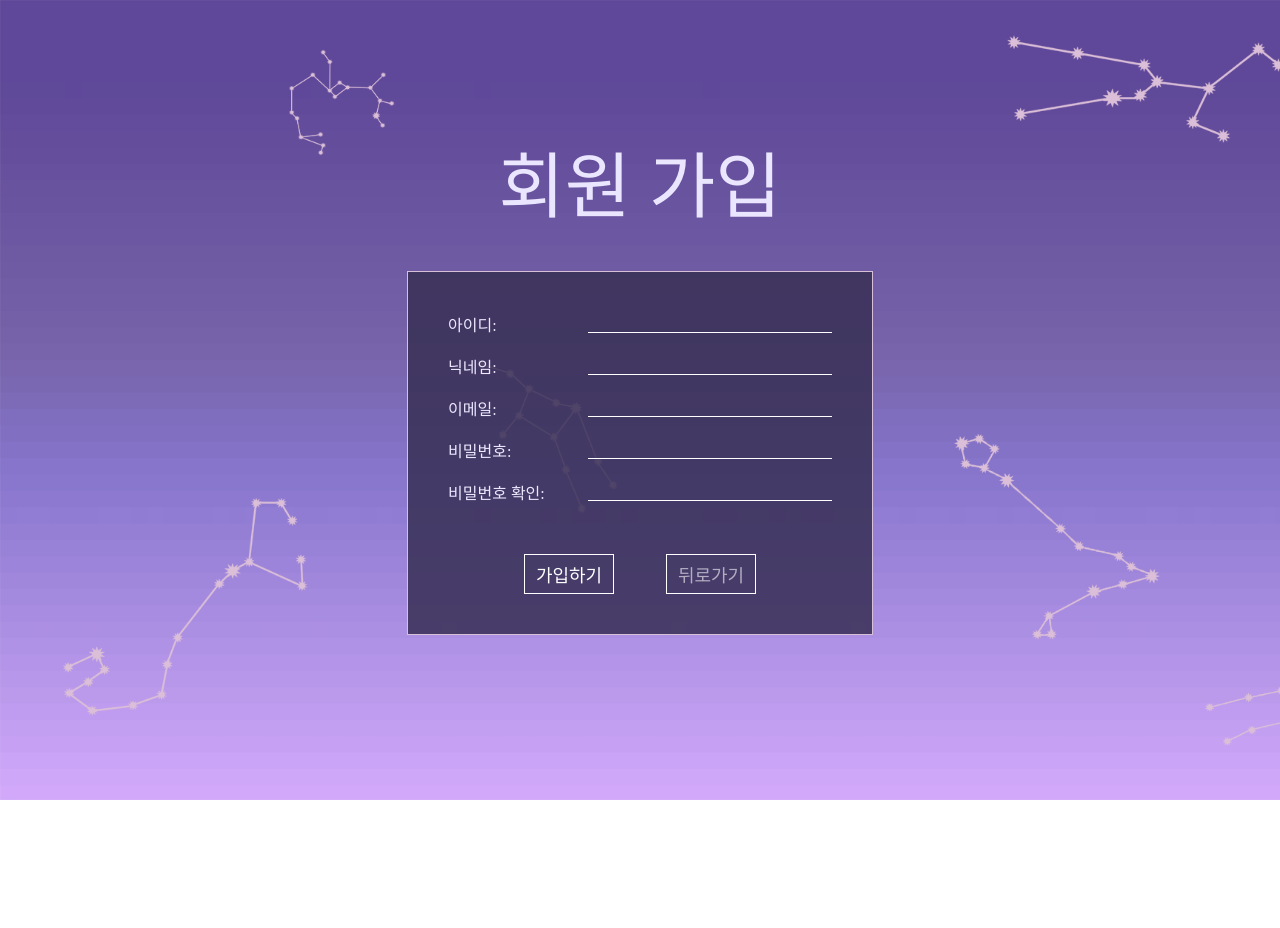
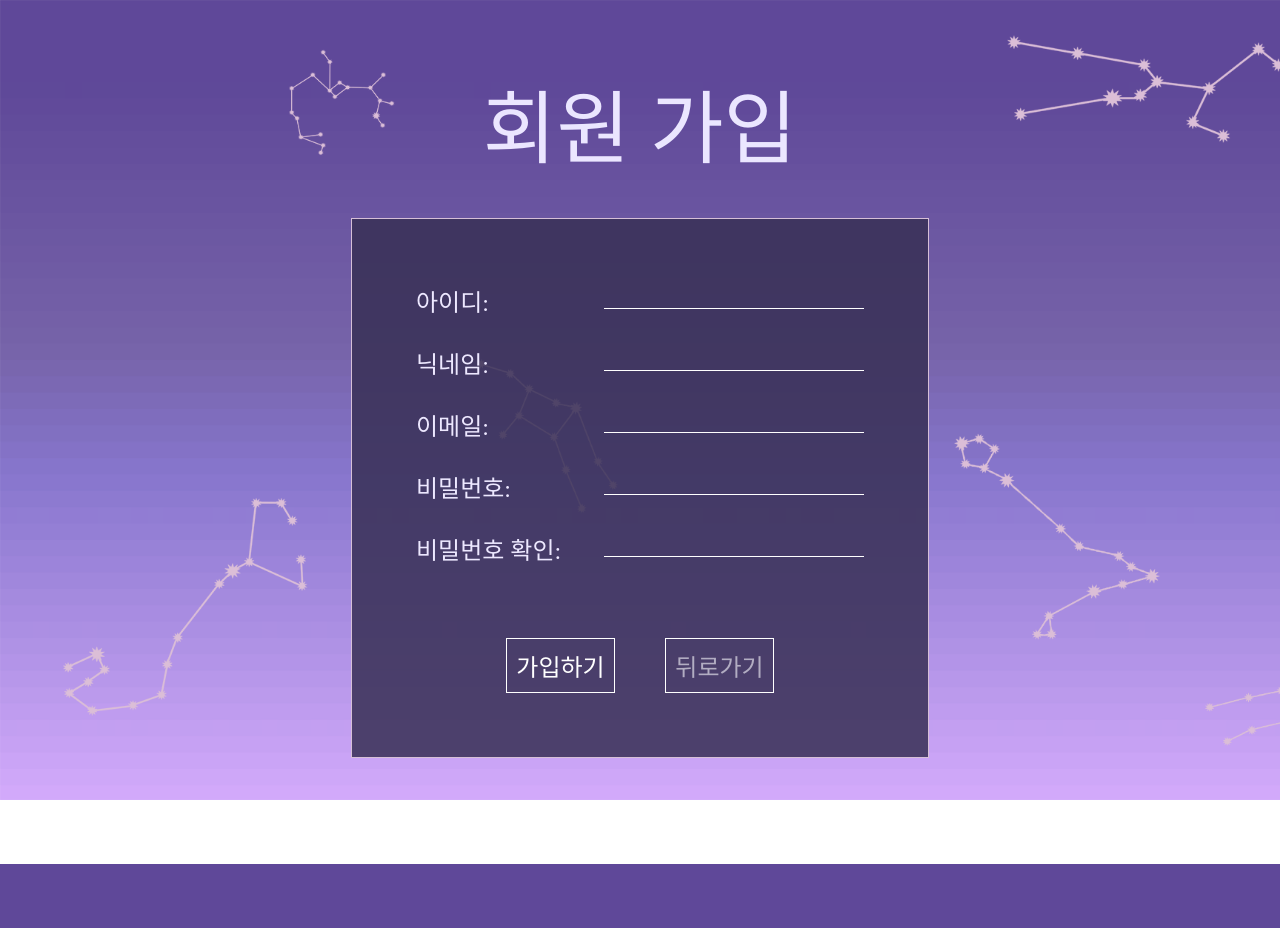
Before and after one commit to justbydev/Nightsky_Final, a Django app: page /accounts/ in a window 1280 px wide. After the commit the page ends 864 px from the top, so only its background shows below. Run offline with Django 3.2, Linux system fonts and the light colour scheme; some web fonts are replaced.

Commit message:
Update register.html

```diff
--- a/NightSky/accounts/templates/register.html
+++ b/NightSky/accounts/templates/register.html
@@ -4,6 +4,7 @@
 <html>
 <head>
   <link rel="stylesheet" type="text/css" href="{% static 'css/style.css' %}">
+  <meta name="viewport" content="width=device-width, initial-scale=1">
   <style>
     @font-face { font-family: 'Arita-buri-SemiBold'; src: url('https://cdn.jsdelivr.net/gh/projectnoonnu/noonfonts_one@1.0/Arita-buri-SemiBold.woff') format('woff'); font-weight: normal; font-style: normal; }
     @font-face { font-family: 'DOSGothic'; src: url('https://cdn.jsdelivr.net/gh/projectnoonnu/noonfonts_eight@1.0/DOSGothic.woff') format('woff'); font-weight: normal; font-style: normal; }
@@ -17,7 +18,6 @@
    /* title */
    .title{
       font-family: 'Arita-buri-SemiBold';
-      font-size: 4.5rem;
       color:rgb(235, 230, 255);
       margin-top: 10%;
       text-align: center;
@@ -25,14 +25,11 @@
 
     /* div contains form, buttons */
    .register{
-        color:rgb(237, 232, 255);
-        background: rgba(56, 48, 85, 85%);
-        width: 24rem;
-        margin: 3% auto;
-        font-size: 1rem;
-        border: rgb(214, 191, 215) 1.5px solid;
-
-        padding: 2.5rem;
+      color:rgb(237, 232, 255);
+      background: rgba(56, 48, 85, 85%);
+      margin: 3% auto;
+      border: rgb(214, 191, 215) 1.5px solid;
+      padding: 10%;
     }
 
     /* form form resgister */
@@ -42,23 +39,18 @@
       border-bottom: 1px solid white;
       color: white;
       font-family: 'DOSGothic';
-      font-size: 1rem;
       float: right;
-      width: 15rem;
     }
 
     /* buttons */
     button{
       background: transparent;
-      height: 40px;
-      width: 90px;
       border: 1px solid white;
-      margin-top: 2rem;
-      margin-left: 1.5rem;
-      margin-right: 1.5rem;
-      font-size: 18px;
       color: white;
       cursor: pointer;
+      margin-top: 10%;
+      margin-left: 5%;
+      margin-right: 5%;
       font-family: 'DOSGothic';
     }
     button:hover{
@@ -73,6 +65,59 @@
     /* div which contains buttons */
     .buttons{
       text-align:  center;
+    }
+
+    @media all and (orientation: portrait){
+      .title{
+        margin-top: 25%;
+        font-size: 10vw;
+      }
+      .register{
+        margin-top: 10%;
+        font-size: 5vw;
+        border: none;
+      }
+
+      input{
+        width: 50%;
+        font-size: 4vw;
+      }
+
+      button{
+        font-size: 4vw;
+        padding: 3%;
+      }
+    }
+
+    @media all and (orientation: landscape){
+      .title{
+        font-size: 10vh;
+      }
+      .register{
+        padding: 5%;
+        width: 40%;
+        font-size: 3vh;
+      }
+      input{
+        width: 20vw;
+        font-size: 2.5vh;
+      }
+
+      button{
+        font-size: 3vh;
+        padding: 2%;
+      }
+    }
+
+    @media (min-width: 1000px){
+      .title{
+        margin-top: 5%;
+      }
+
+      .register{
+        width: 35%;
+      }
+
     }
 
    </style>
```
